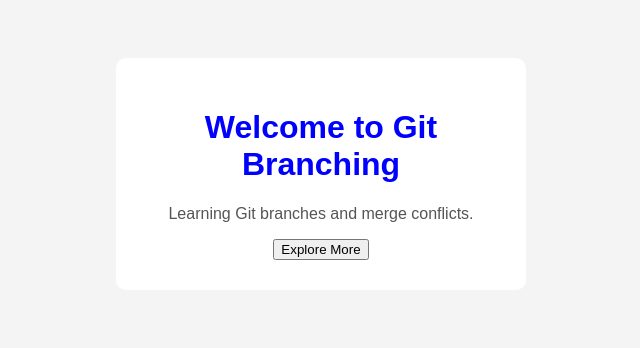
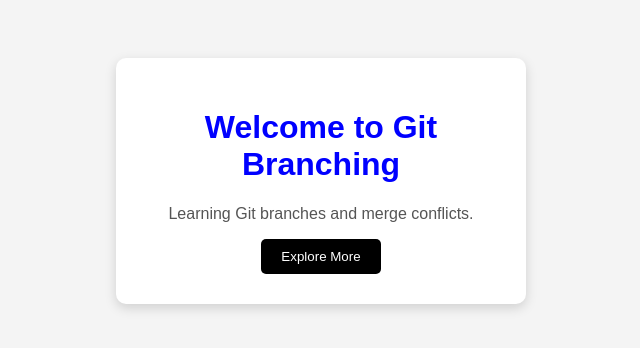
Before and after one commit to SayedAlSahaf/074_7_GitLab, a plain HTML site: page index.html in a window 1280 px wide. Shown: the whole page, without its empty margins (319-959 px from the left). Drawn offline with Linux system fonts and the light colour scheme.

Commit message:
Update card styling in branch-1

```diff
--- a/index.css
+++ b/index.css
@@ -6,6 +6,7 @@ body {
 }
 
 .card {
+    box-shadow: 0 4px 12px rgba(0, 0, 0, 0.15);
     background-color: white;
     padding: 30px;
     margin: auto;
@@ -20,3 +21,10 @@ h1 {
 p {
     color: #555;
 }
+button {
+    background-color: black;
+    color: white;
+    padding: 10px 20px;
+    border: none;
+    border-radius: 5px;
+}
```
